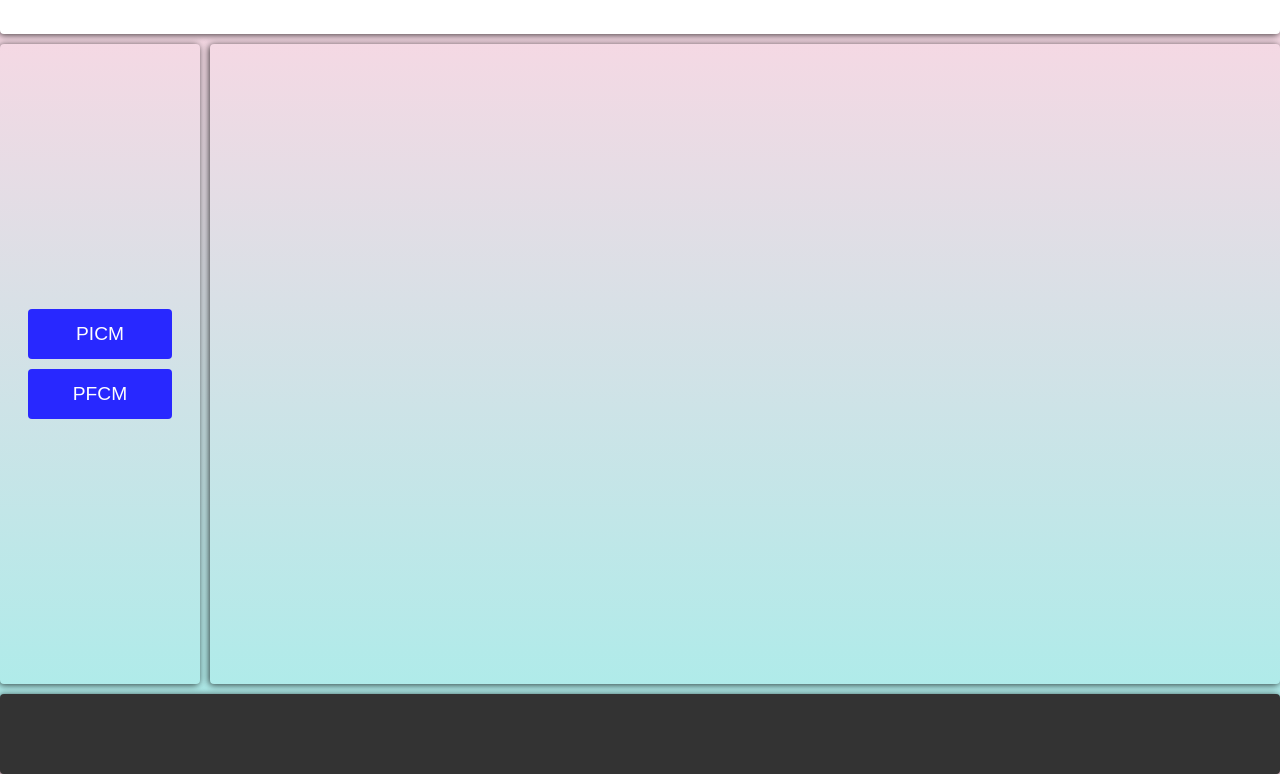
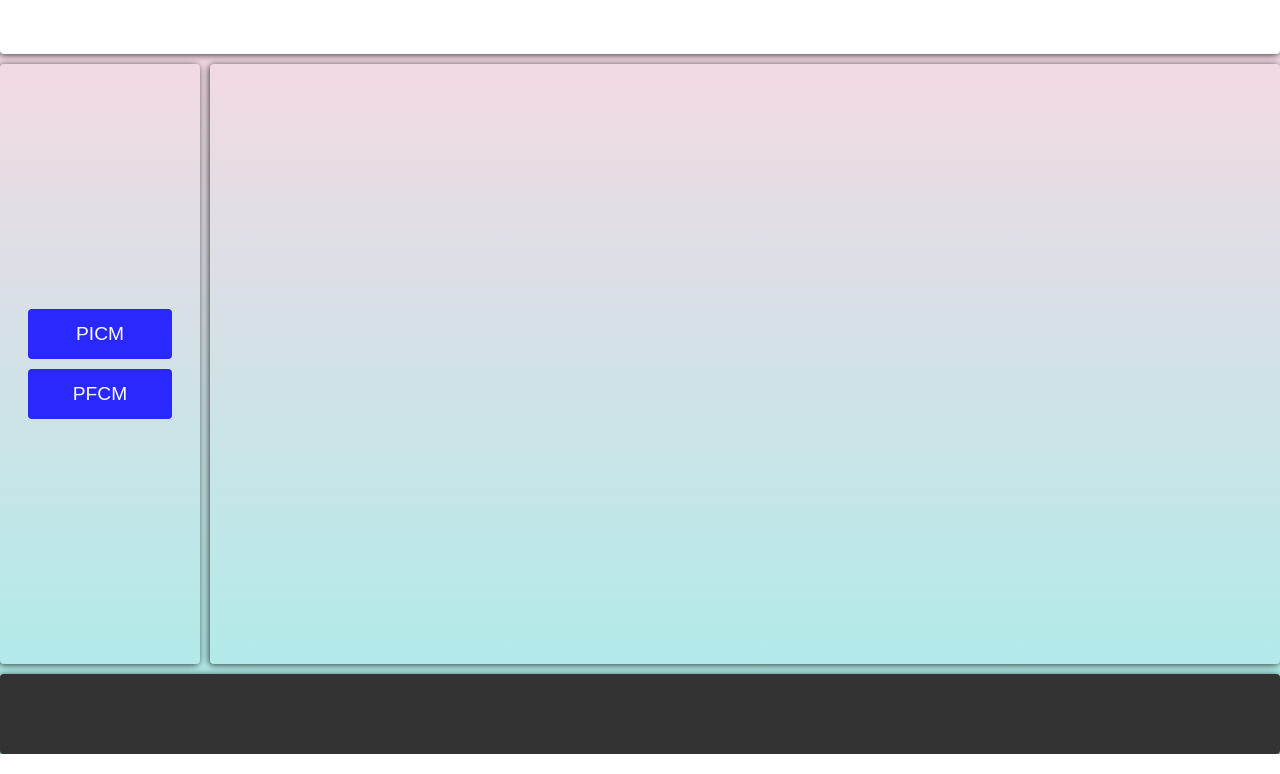
Before and after one commit to SoyKeevinn/calculadora-simulacion, a plain HTML site: page index.html in a window 1280 px wide. Shown: the part 46-820 px from the top of the page. Drawn offline with Linux system fonts and the light colour scheme.

Commit message:
calculadora completa arreglo estilo

```diff
--- a/index.css
+++ b/index.css
@@ -63,12 +63,13 @@ body{
 }
 @media (min-width: 600px){
     .grid-container{
-        grid-template:
-        "header     header " 10%
-        "navbar     navbar " 50px
-        "sidebar    main"   80%
-        "footer     footer" 10% /
-        200px       auto;
+      grid-template:
+      "header     header " 100px
+      "navbar     navbar " 50px
+      "sidebar    main"   auto
+      "footer     footer" 100px /
+      200px       auto;
+
 
     }
     .navbar{
@@ -77,12 +78,11 @@ body{
 }
 @media (min-width: 900px){
     .grid-container{
-        grid-template:
-        "header     header  header " 10%
-        "navbar     main    main"   80%
-        "footer     footer  footer" 10% /
-        200px       auto    200px;
-        overflow: hidden;
+      grid-template:
+      "header     header  header " 100px
+      "navbar     main    main"   auto
+      "footer     footer  footer" 80px /
+      200px       auto    200px;
     }
     .navbar{
         flex-direction: column;
```
